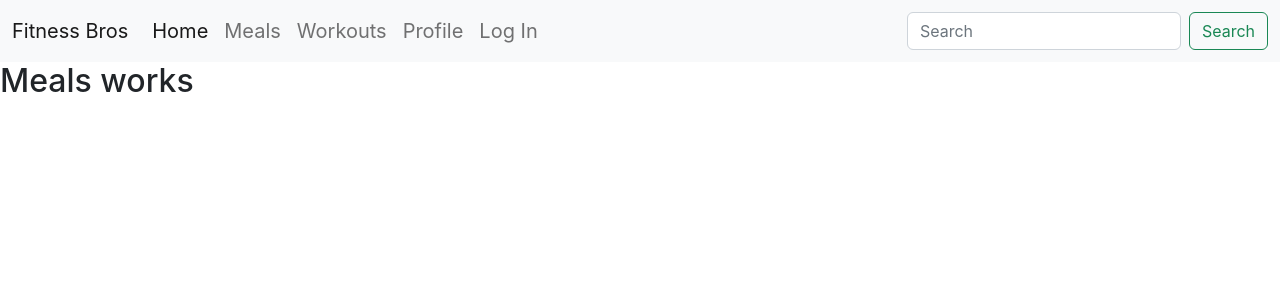
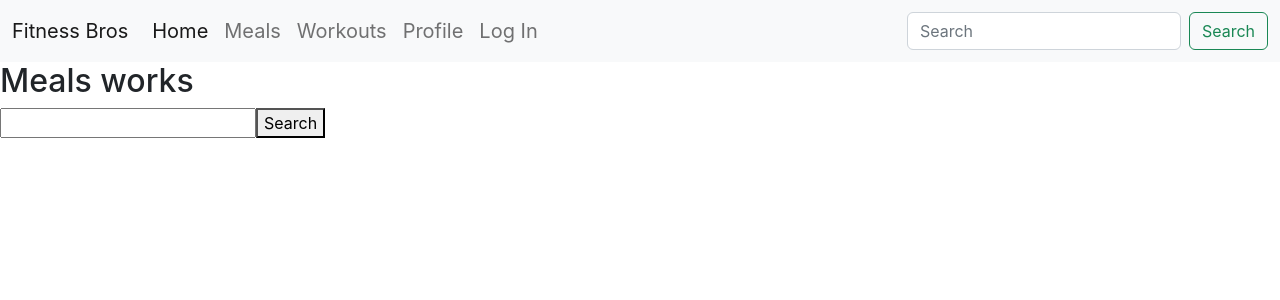
Before and after one commit to therealOfarah/fitness-bro-front-end, a React (Create React App) app: page /meals in a window 1280 px wide. Shown: the top 300 px of the page. Built offline with nearby package versions, Linux system fonts and the light colour scheme; no server answers.

Commit message:
add workout

```diff
--- a/src/pages/Meals/Meals.jsx
+++ b/src/pages/Meals/Meals.jsx
@@ -1,11 +1,24 @@
-const Meals = props => {
+import { useState } from "react"
+import Search from "../../Search/Search"
+import { mealsSearch } from '../../services/mealService'
 
 
+const Meals = props => {
+  const[meals,setMeals]= useState([])
+
+  const handleMealSearch = async FormData => {
+    const mealResults = await mealsSearch(FormData)
+    setMeals(mealResults)
+  }
+
+  console.log(meals)
   return (
     <main >
       <h2>Meals works</h2>
+      <Search handleMealSearch={handleMealSearch}/>
     </main>
   )
 }
 
+
 export default Meals
--- a/src/services/mealService.js
+++ b/src/services/mealService.js
@@ -1,3 +1,11 @@
 import * as tokenService from '../services/tokenService'
 
 const BASE_URL = `${process.env.REACT_APP_BACK_END_SERVER_URL}/api/meals`
+console.log(process.env.REACT_APP_BACK_END_SERVER_URL)
+
+export async function mealsSearch(formData){
+  const res = await fetch(`http://localhost:3001/api/meals?search=${formData.query}`)
+  const data =  await res.json()
+  console.log(data)
+  return data
+}
--- a/src/services/workoutService.js
+++ b/src/services/workoutService.js
@@ -2,6 +2,7 @@ import * as tokenService from '../services/tokenService'
 
 const BASE_URL = `${process.env.REACT_APP_BACK_END_SERVER_URL}/api/workouts`
 console.log(process.env.REACT_APP_BACK_END_SERVER_URL)
+
 export async function workoutSearch(formData){
   const res = await fetch(`http://localhost:3001/api/workouts?search=${formData.query}`)
   const data =  await res.json()
```
Also changed, not shown: src/pages/Workout/Workout.jsx (+1 -9 lines).
